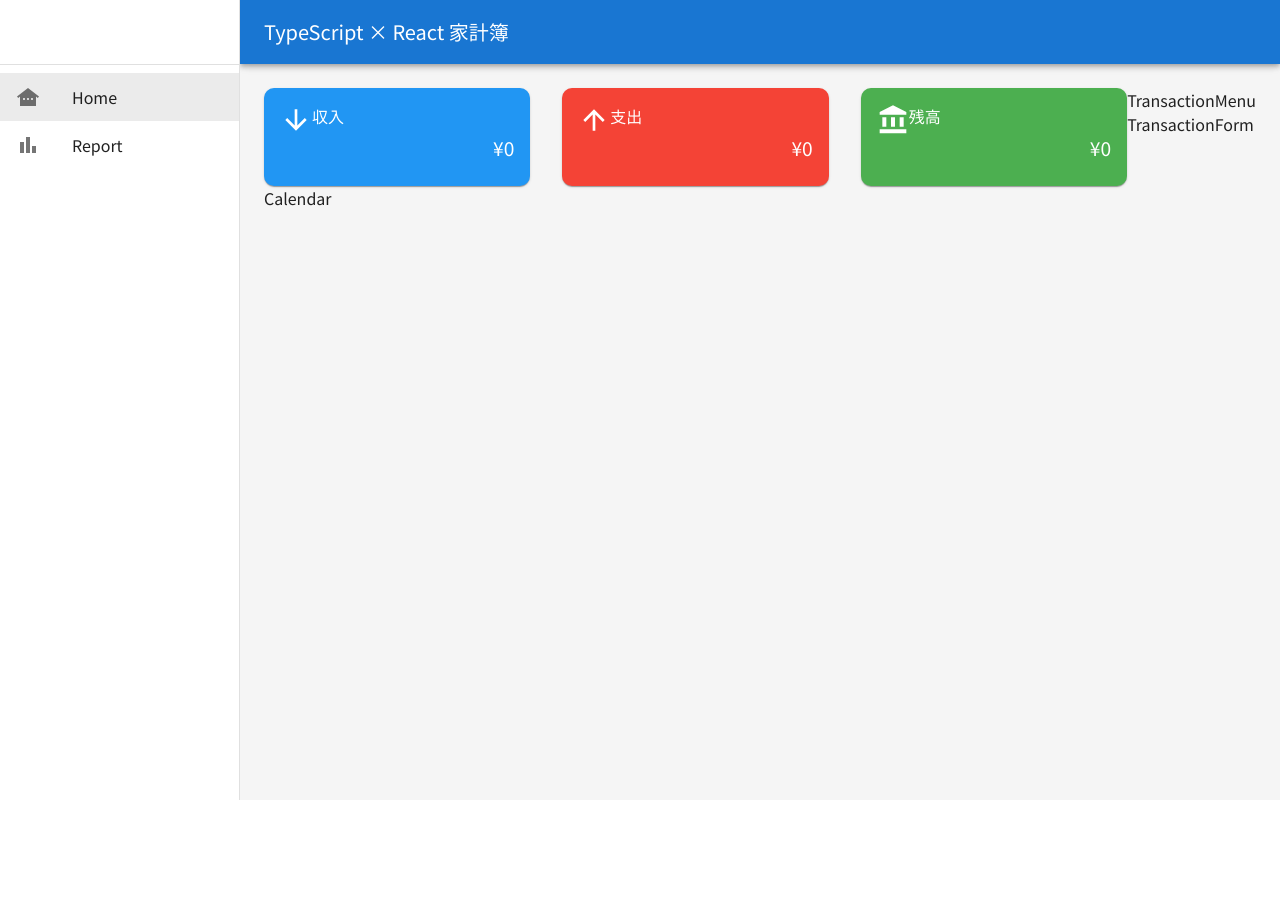
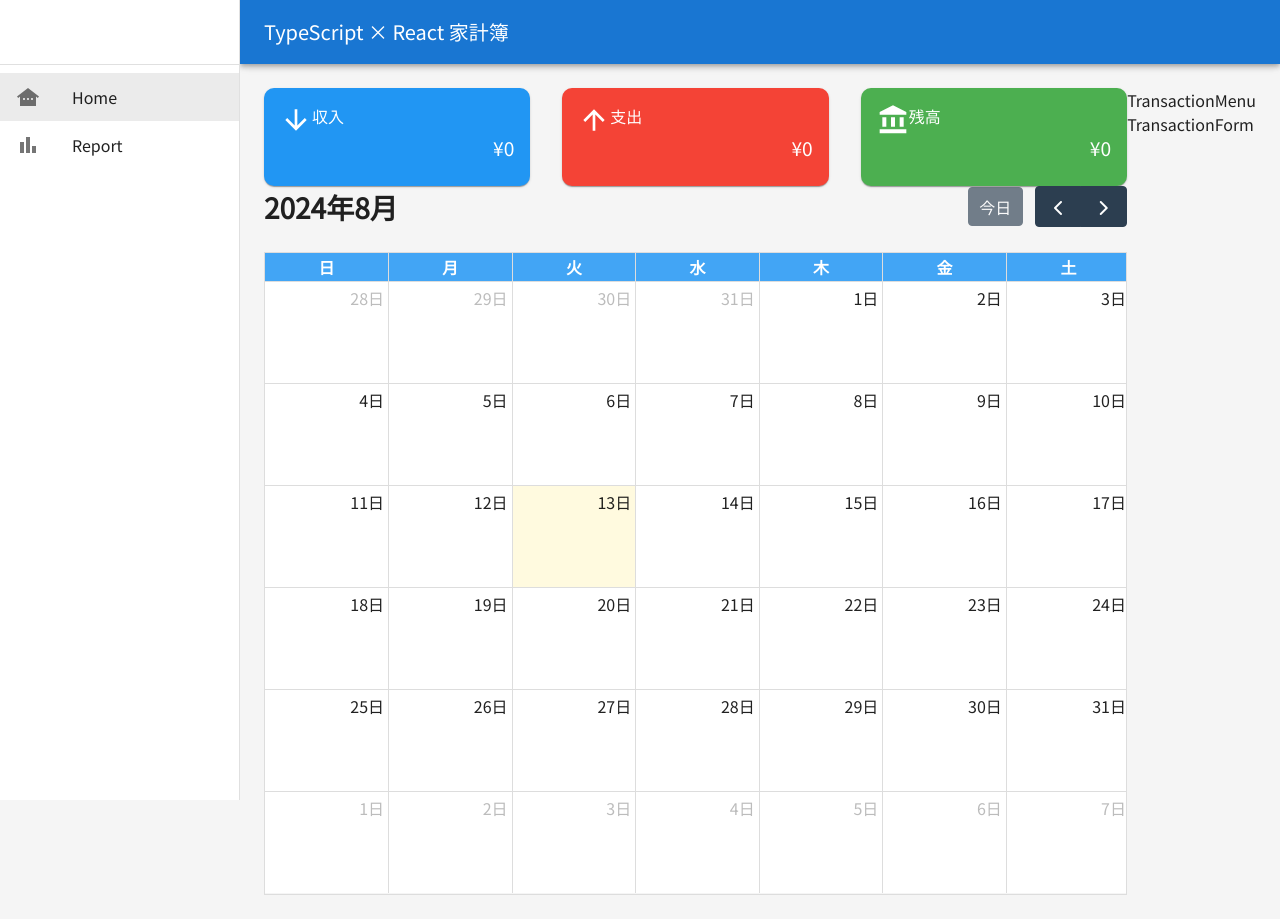
Before and after one commit to torimugi/240718_react-practice, a React (Create React App) app in the folder 240718_practice/: page / in a window 1280 px wide. Before the commit the page ends 800 px from the top, so only its background shows below. Built offline with nearby package versions, Linux system fonts and the light colour scheme; no server answers; the database is empty.

Commit message:
カレンダーを作る（HOME画面作成）

```diff
--- a/240718_practice/package.json
+++ b/240718_practice/package.json
@@ -5,6 +5,9 @@
   "dependencies": {
     "@emotion/react": "^11.13.0",
     "@emotion/styled": "^11.13.0",
+    "@fullcalendar/core": "^6.1.15",
+    "@fullcalendar/daygrid": "^6.1.15",
+    "@fullcalendar/react": "^6.1.15",
     "@mui/icons-material": "^5.16.4",
     "@mui/material": "^5.16.4",
     "@testing-library/jest-dom": "^5.17.0",
--- a/240718_practice/src/App.tsx
+++ b/240718_practice/src/App.tsx
@@ -27,7 +27,7 @@ console.log(currentMonth);
 const a = format(currentMonth, "yyyy-MM");
 console.log(a);
 
-
+// firestoreのデータをすべて取得
   useEffect(() => {
     const fecheTransactions = async() => {
       try {
@@ -56,6 +56,7 @@ console.log(a);
 
   }, [])
 
+  // ひと月分のデータのみ取得
   const monthlyTransactions = transactions.filter((transaction) => {
     return transaction.date.startsWith(formatMonth(currentMonth))
   })
@@ -68,7 +69,7 @@ console.log(a);
       <Router>
         <Routes>
           <Route path="/" element={<AppLayout />}>
-          <Route index element={<Home monthlyTransactions={monthlyTransactions} />} />
+          <Route index element={<Home monthlyTransactions={monthlyTransactions} setCurrentMonth={setCurrentMonth}/>} />
             <Route path="/report" element={<Report />} />
             <Route path="*" element={<NoMatch />} />
             </Route>
--- /dev/null
+++ b/240718_practice/src/calendar.css
@@ -0,0 +1,42 @@
+/* aタグ */
+.fc-h-event {
+  background-color: transparent;
+  border: none;
+  text-align: right;
+  pointer-events: none; /* ポインターイベントを無視する */
+}
+
+/* カレンダーの背景色設定 */
+.fc-daygrid-body,
+.fc-day {
+  background-color: white; /* 背景色を白に設定 */
+}
+
+.fc-col-header-cell {
+  background-color: #42a5f5;
+  color: white; /* ヘッダーのテキスト色を白に設定 */
+}
+
+.fc .fc-daygrid-day-frame {
+  height: 100%;
+  min-height: 100px;
+}
+
+/* カスタムイベントの見た目ここから */
+.money {
+  white-space: nowrap; /* テキストを折り返さない */
+  overflow: hidden; /* はみ出したテキストを隠す */
+  text-overflow: ellipsis; /* はみ出したテキストの代わりに省略記号を表示 */
+}
+
+#event-income {
+  color: #2196f3;
+}
+
+#event-expense {
+  color: #f44336;
+}
+
+#event-balance {
+  color: #4caf50;
+}
--- a/240718_practice/src/components/Calendar.tsx
+++ b/240718_practice/src/components/Calendar.tsx
@@ -1,8 +1,75 @@
+import FullCalendar from '@fullcalendar/react'
 import React from 'react'
+import dayGridPlugin from "@fullcalendar/daygrid"
+import jaLocale from "@fullcalendar/core/locales/ja"
+import { DatesSetArg, EventContentArg } from '@fullcalendar/core'
+import "../calendar.css";
+import { Balance, CalendarContent, Transaction } from '../types'
+import { calculateDailyBalances } from '../utils/financeCalculations'
+import { formatCurrency } from '../utils/formatting'
 
-const Calendar = () => {
+
+interface CalendarProps {
+  monthlyTransactions: Transaction[],
+  setCurrentMonth: React.Dispatch<React.SetStateAction<Date>>;
+}
+const Calendar = ({monthlyTransactions, setCurrentMonth}: CalendarProps) => {
+  const dailyBalances = calculateDailyBalances(monthlyTransactions) // この行を先に移動
+  console.log(dailyBalances)
+
+  // FullCalendar用のイベントを生成する関数
+  const createCalendarEvents = (dailyBalances: Record<string,Balance>):CalendarContent[] => {
+    return Object.keys(dailyBalances).map((date) => {
+      const {income, expense, balance} = dailyBalances[date]
+return {
+  start: date,
+  income: formatCurrency(income),
+  expense: formatCurrency(expense),
+  balance: formatCurrency(balance),
+}
+    })
+  }
+  const calendarEvents = createCalendarEvents(dailyBalances)
+  console.log(calendarEvents);
+
+  const events = [
+    { title: 'Meeting', start: "2024-08-11", income: 500, expense: 200, balance: 300},
+    { title: 'aaa', start: "2024-08-20", income: 300, expense: 200, balance: 100},
+  ]
+
+  const renderEventContent = (eventInfo: EventContentArg) => {
+    console.log(eventInfo);
+    return(
+      <div>
+        <div className='money' id="event-income">
+          {eventInfo.event.extendedProps.income}
+        </div>
+
+        <div className='money' id="event-expense">
+          {eventInfo.event.extendedProps.expense}
+        </div>
+
+        <div className='money' id="event-balance">
+          {eventInfo.event.extendedProps.balance}
+        </div>
+      </div>
+    )
+  }
+
+  const handleDateSet = (datesetInfo:DatesSetArg) => {
+console.log(datesetInfo);
+setCurrentMonth(datesetInfo.view.currentStart)
+  }
+
   return (
-    <div>Calendar</div>
+    <FullCalendar
+      locale={jaLocale}
+      plugins={[dayGridPlugin]}
+      initialView="dayGridMonth"
+      events={calendarEvents}
+      eventContent={renderEventContent}
+      datesSet={handleDateSet}
+    />
   )
 }
 
--- a/240718_practice/src/pages/Home.tsx
+++ b/240718_practice/src/pages/Home.tsx
@@ -8,15 +8,16 @@ import { Transaction } from '../types'
 
 interface HomeProps {
   monthlyTransactions: Transaction[],
+  setCurrentMonth: React.Dispatch<React.SetStateAction<Date>>
 }
 
-const Home = ({monthlyTransactions}: HomeProps) => {
+const Home = ({monthlyTransactions, setCurrentMonth}: HomeProps) => {
   return (
     <Box sx={{ display: "flex" }}>
       {/* 左側コンテンツ */}
       <Box sx={{ flexGrow: 1 }}>
       <MonthlySummary monthlyTransactions={monthlyTransactions}/>
-        <Calendar />
+        <Calendar monthlyTransactions={monthlyTransactions} setCurrentMonth={setCurrentMonth}/>
       </Box>
       {/* 右側コンテンツ */}
       <Box>
--- a/240718_practice/src/utils/financeCalculations.ts
+++ b/240718_practice/src/utils/financeCalculations.ts
@@ -12,3 +12,22 @@ acc.balance = acc.income - acc.expense;
 return acc
   }, {income: 0, expense: 0, balance: 0})
 }
+
+// 1.日付ごとの収支を計算する関数
+export function calculateDailyBalances(transactions: Transaction[]):Record<string,Balance> {
+  return transactions.reduce<Record<string, Balance>>((acc, transaction) => {
+const day = transaction.date;
+if(!acc[day]) {
+  acc[day] = {income: 0, expense: 0, balance: 0}
+}
+
+if(transaction.type === "income") {
+  acc[day].income += transaction.amount
+} else {
+  acc[day].expense += transaction.amount
+}
+
+acc[day].balance = acc[day].income - acc[day].expense;
+return acc;
+  }, {});
+}
--- a/240718_practice/src/utils/formatting.ts
+++ b/240718_practice/src/utils/formatting.ts
@@ -3,3 +3,8 @@ import { format } from "date-fns";
 export function formatMonth(date: Date):string {
   return format(date, "yyyy-MM");
 }
+
+// 日本円に変換する関数
+export function formatCurrency(amount: number):string {
+  return amount.toLocaleString("ja-JP")
+}
```
Also changed, not shown: 240718_practice/src/types/index.ts (+7 -0 lines), 2 other files (tests, documents, lock files or other folders).
